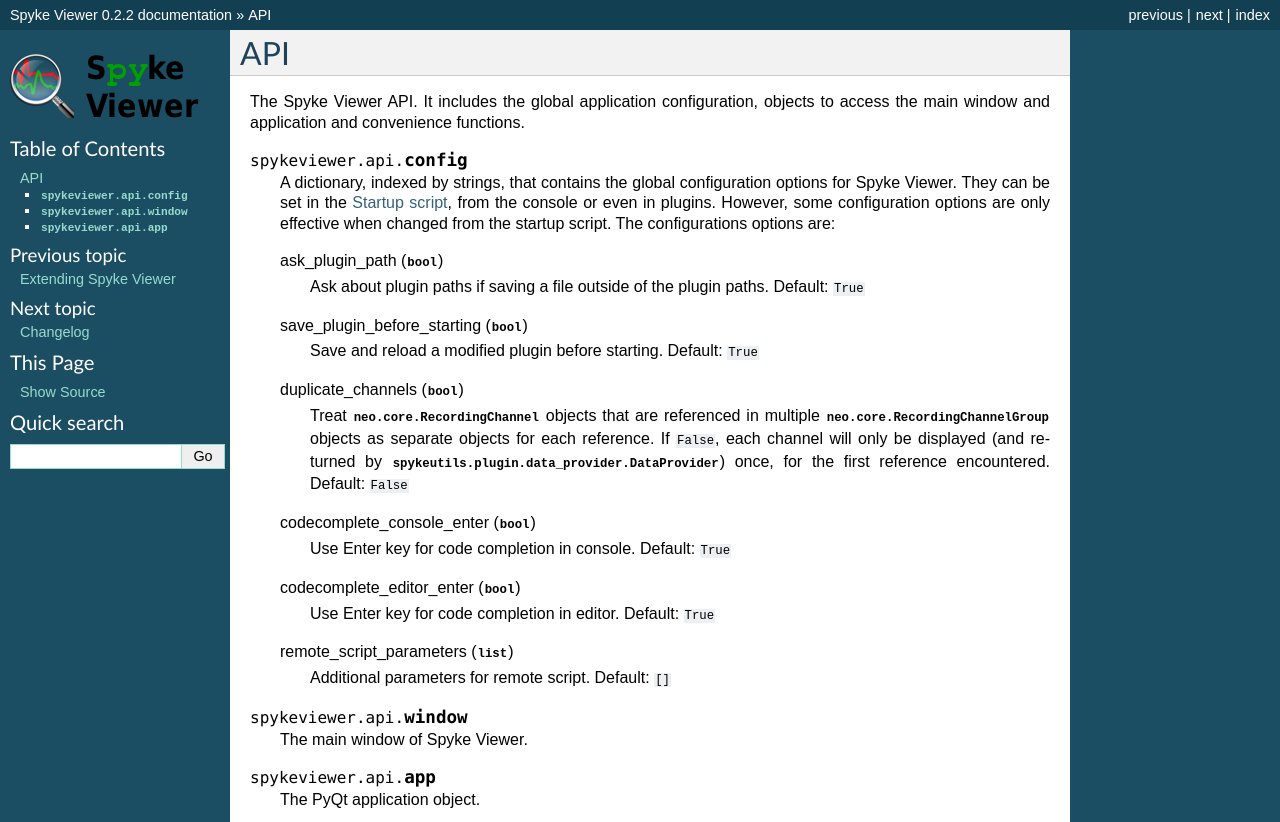
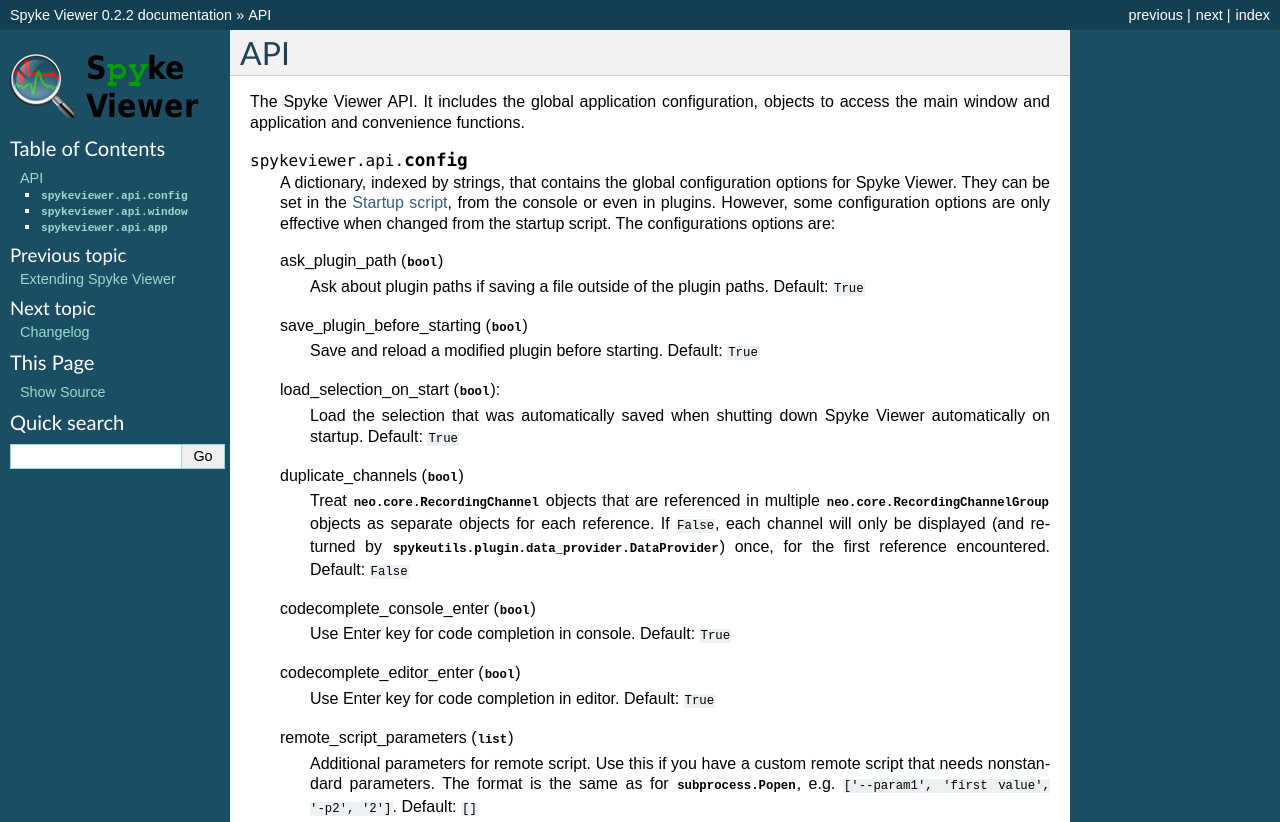
Before and after one commit to rproepp/spykeviewer, a Sphinx documentation site: the page built from doc/source/api.rst, in a window 1280 px wide, cut to the strip 0-822 px from the top of the page. Built offline with Sphinx 7.4.7, drawn with Linux system fonts in a browser that asks for light colours; formulas are drawn with MathJax 3.

Commit message:
Config option for loading selection on startup

```diff
--- a/doc/source/api.rst
+++ b/doc/source/api.rst
@@ -21,6 +21,10 @@ objects to access the main window and application and convenience functions.
     save_plugin_before_starting (:class:`bool`)
         Save and reload a modified plugin before starting. Default: ``True``
 
+    load_selection_on_start (:class:`bool`):
+        Load the selection that was automatically saved when shutting down
+        Spyke Viewer automatically on startup. Default: ``True``
+
     duplicate_channels (:class:`bool`)
         Treat :class:`neo.core.RecordingChannel` objects that are
         referenced in multiple :class:`neo.core.RecordingChannelGroup`
@@ -36,7 +40,10 @@ objects to access the main window and application and convenience functions.
         Use Enter key for code completion in editor. Default: ``True``
 
     remote_script_parameters (:class:`list`)
-        Additional parameters for remote script. Default: ``[]``
+        Additional parameters for remote script. Use this if you have a custom
+        remote script that needs nonstandard parameters. The format is the same
+        as for :class:`subprocess.Popen`, e.g.
+        ``['--param1', 'first value', '-p2', '2']``. Default: ``[]``
 
 
 .. data:: spykeviewer.api.window
```
Also changed, not shown: 2 other files.
